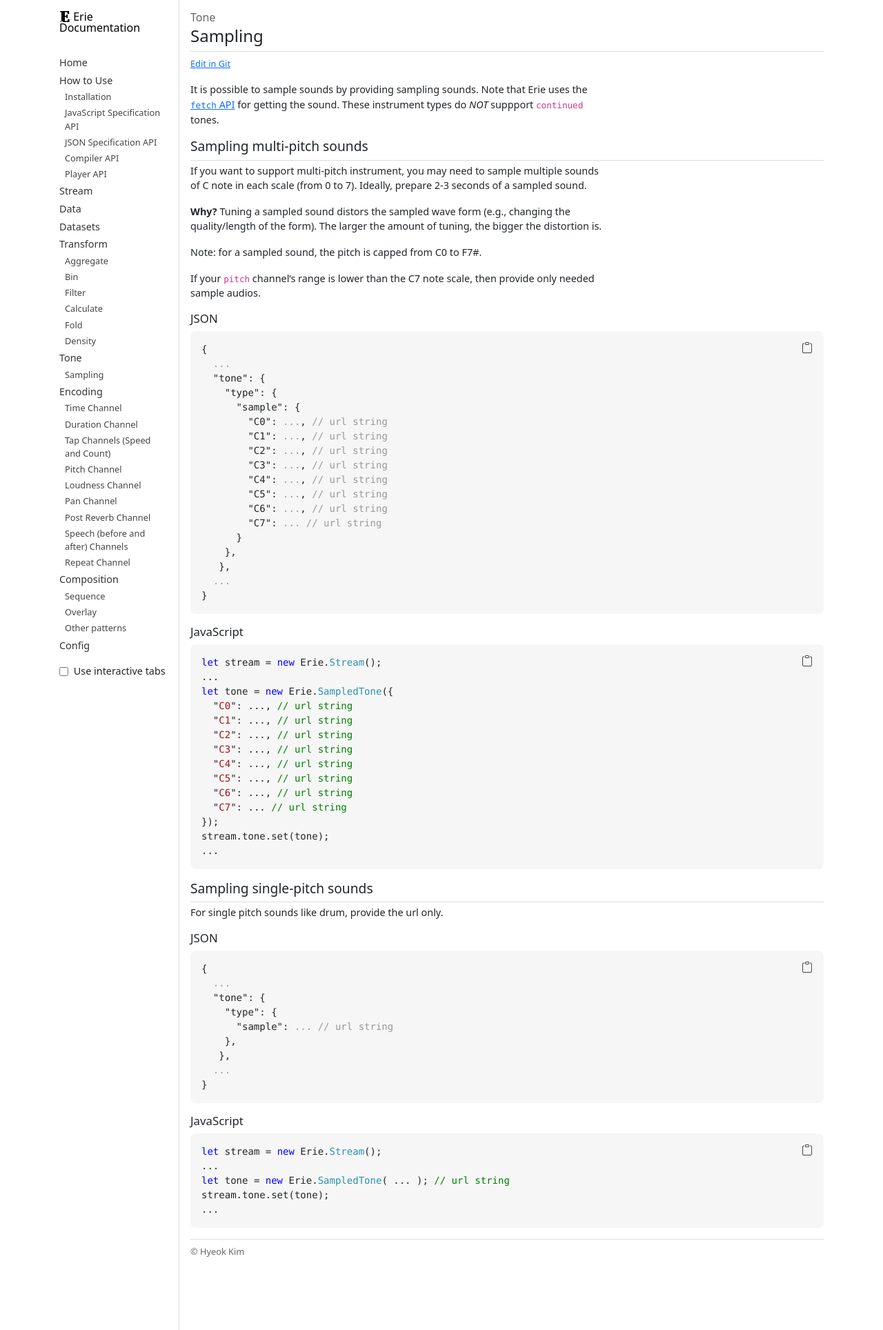
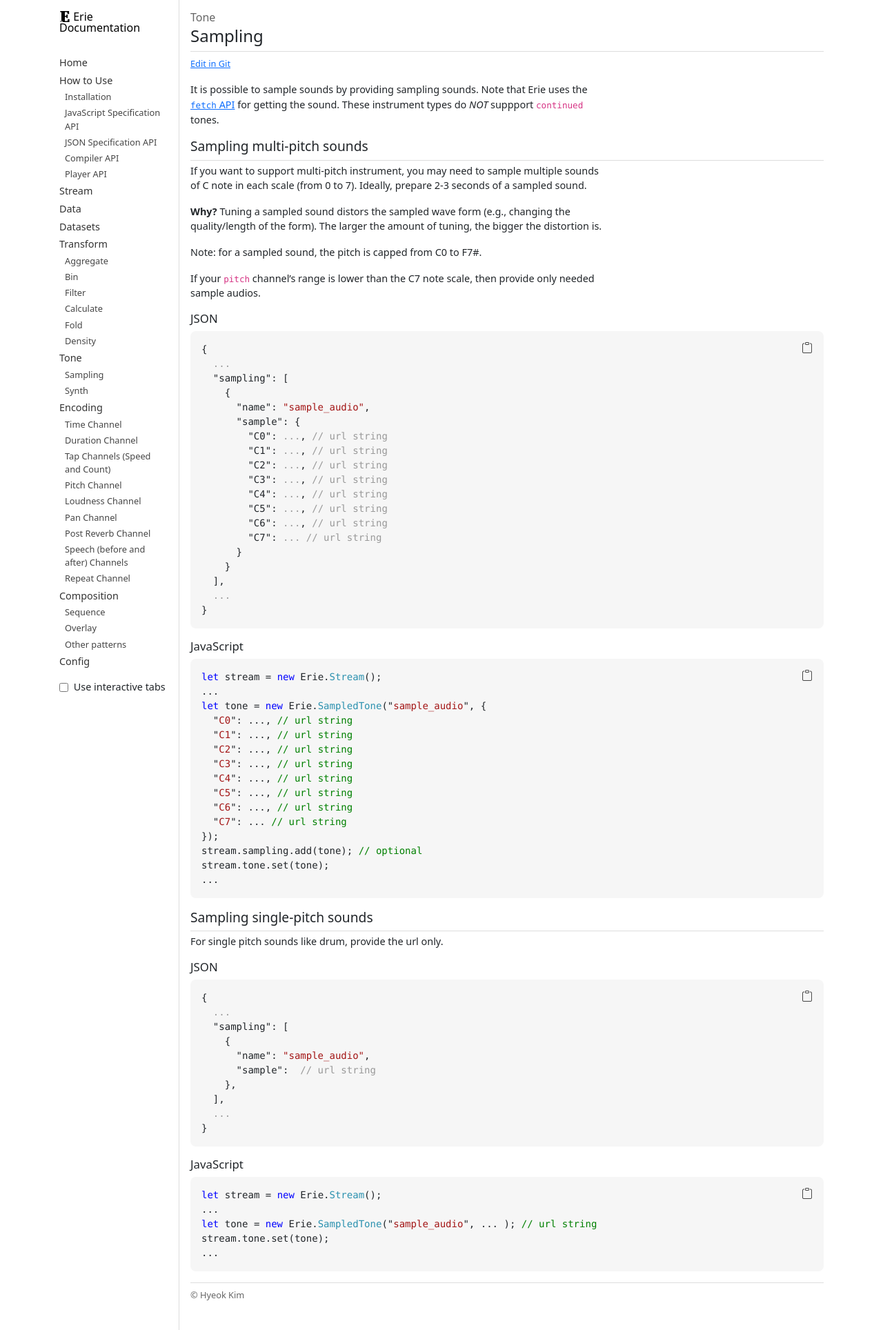
Before and after one commit to see-mike-out/erie-documentation, a Jekyll site: the page built from docs/tone/sampling.md, in a window 1280 px wide. Shown: the whole page at 69% size. Built offline with Jekyll 4.4.1, drawn with Linux system fonts in a browser that asks for light colours.

Commit message:
sampling, synth

```diff
--- a/docs/tone/sampling.md
+++ b/docs/tone/sampling.md
@@ -28,8 +28,9 @@ If your `pitch` channel's range is lower than the C7 note scale, then provide on
 {% highlight json %}
 {
   ...
-  "tone": {
-    "type": {
+  "sampling": [
+    {
+      "name": "sample_audio",
       "sample": {
         "C0": ..., // url string
         "C1": ..., // url string
@@ -40,8 +41,8 @@ If your `pitch` channel's range is lower than the C7 note scale, then provide on
         "C6": ..., // url string
         "C7": ... // url string
       }
-    },
-   },
+    }
+  ],
   ...
 }
 {% endhighlight %}
@@ -51,7 +52,7 @@ If your `pitch` channel's range is lower than the C7 note scale, then provide on
 {% highlight js %}
 let stream = new Erie.Stream();
 ...
-let tone = new Erie.SampledTone({
+let tone = new Erie.SampledTone("sample_audio", {
   "C0": ..., // url string
   "C1": ..., // url string
   "C2": ..., // url string
@@ -61,6 +62,7 @@ let tone = new Erie.SampledTone({
   "C6": ..., // url string
   "C7": ... // url string
 });
+stream.sampling.add(tone); // optional
 stream.tone.set(tone);
 ...
 {% endhighlight %}
@@ -77,11 +79,12 @@ For single pitch sounds like drum, provide the url only.
 {% highlight json %}
 {
   ...
-  "tone": {
-    "type": {
-      "sample": ... // url string
+  "sampling": [
+    {
+      "name": "sample_audio",
+      "sample":  // url string
     },
-   },
+  ],
   ...
 }
 {% endhighlight %}
@@ -91,7 +94,7 @@ For single pitch sounds like drum, provide the url only.
 {% highlight js %}
 let stream = new Erie.Stream();
 ...
-let tone = new Erie.SampledTone( ... ); // url string
+let tone = new Erie.SampledTone("sample_audio", ... ); // url string
 stream.tone.set(tone);
 ...
 {% endhighlight %}
```
Also changed, not shown: docs/encoding/encoding.md (+8 -4 lines), docs/stream/stream.md (+7 -0 lines), docs/tone/synth.md (added, +65 -0 lines), docs/tone/tone.md (+4 -2 lines).
